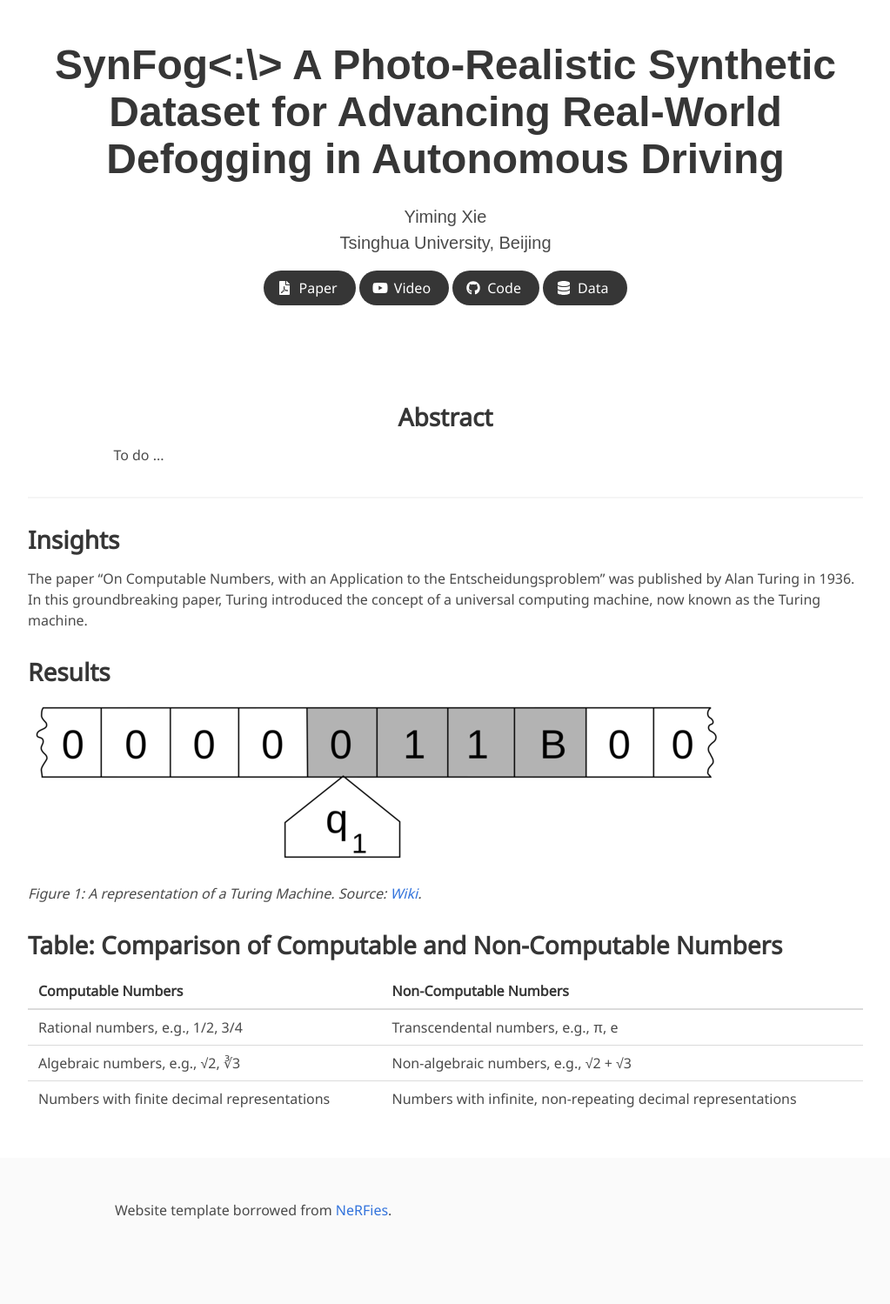
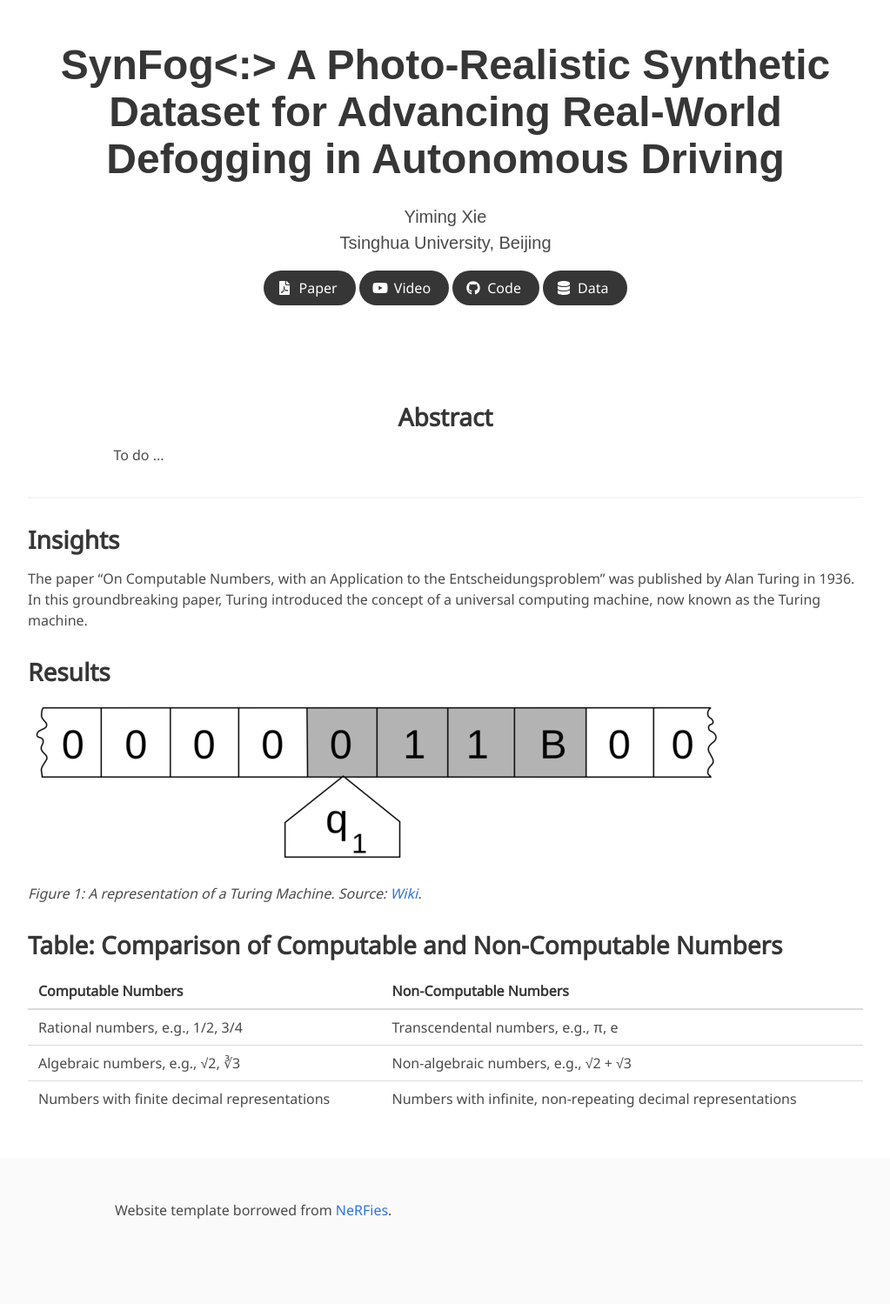
Before and after one commit to Averyxie/SynFog.github.io, a Jekyll site: the page built from index.md, in a window 1280 px wide. Shown: the whole page at 87% size, without its empty margins (128-1151 px from the left). Built offline with Jekyll 4.4.1, drawn with Linux system fonts in a browser that asks for light colours; some web fonts are replaced.

```diff
--- a/index.md
+++ b/index.md
@@ -2,7 +2,7 @@
 layout: project_page
 permalink: /
 
-title: SynFog<:\> A Photo-Realistic Synthetic Dataset for Advancing Real-World Defogging in Autonomous Driving
+title: SynFog<:> A Photo-Realistic Synthetic Dataset for Advancing Real-World Defogging in Autonomous Driving
 authors:
     Yiming Xie
 affiliations:
```
